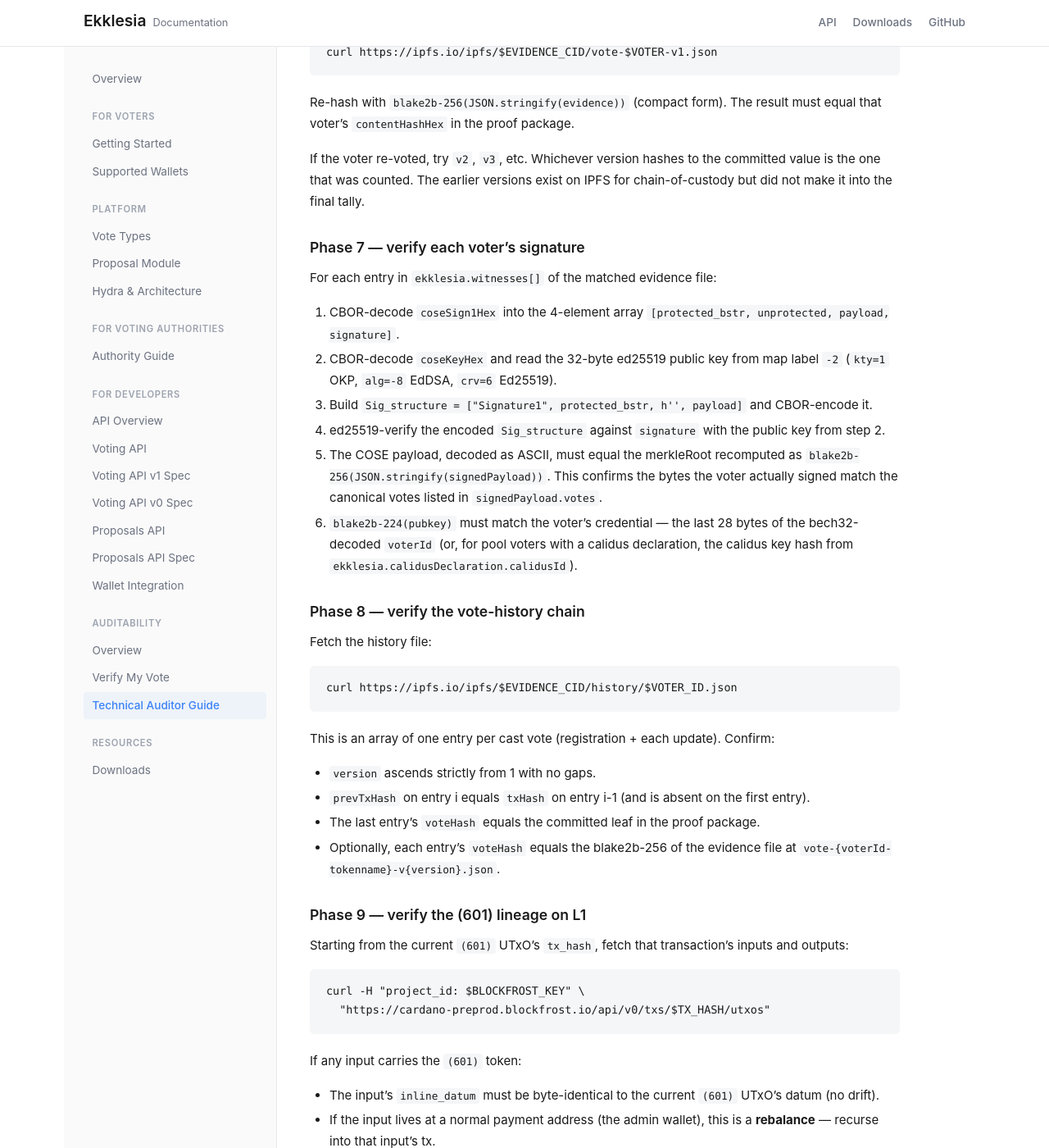
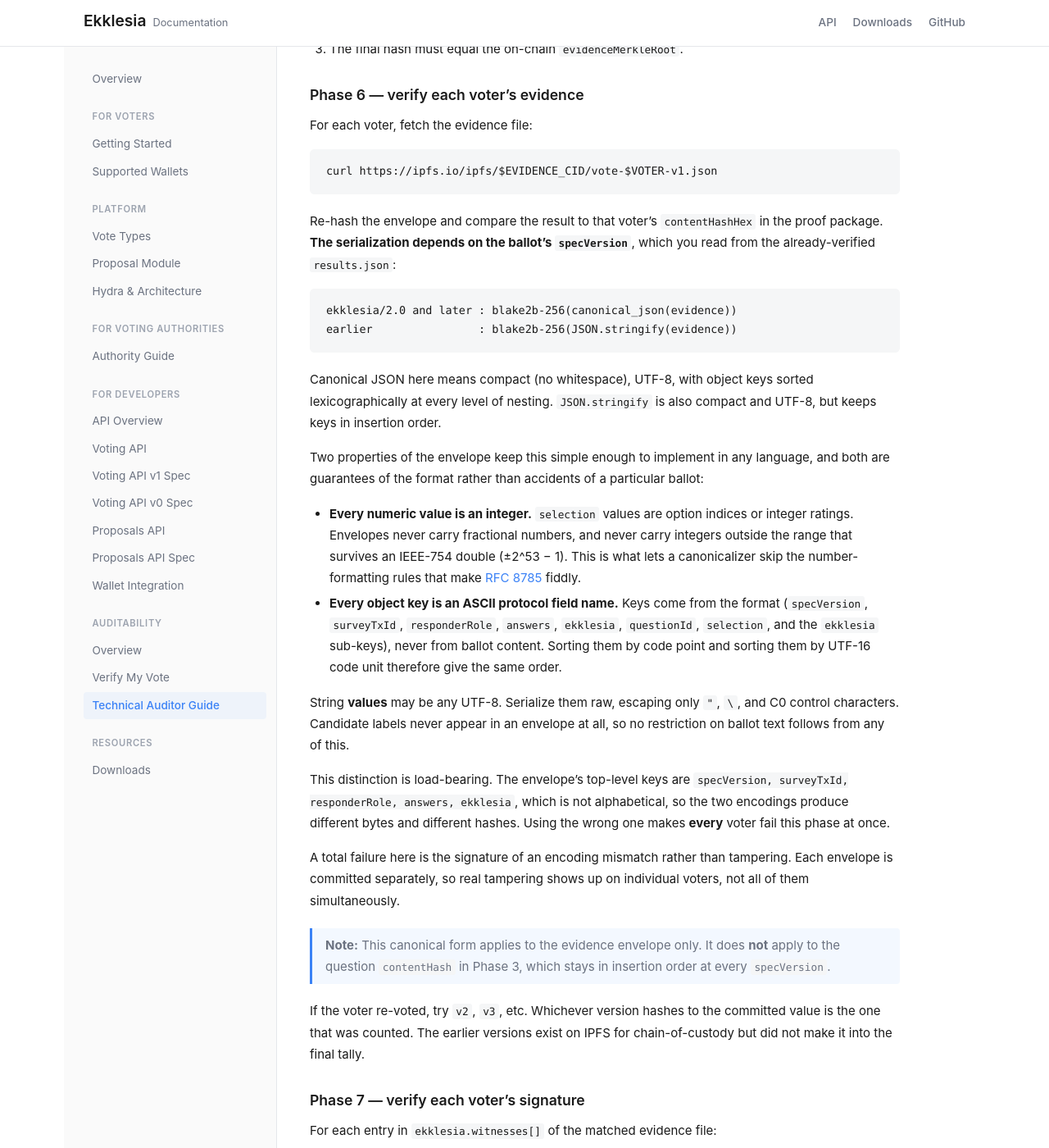
Before and after one commit to lerna-labs/ekklesia-docs, a Jekyll site: the page built from audit/technical/index.md, in a window 1280 px wide and 1400 px high, scrolled down 9612 px. Shown: the whole window at 82% size. Built offline with Jekyll 4.4.1, drawn with Linux system fonts in a browser that asks for light colours; some of the changed text lies outside the part shown.

Commit message:
Update: docs for specVersion 2.0 - Update documentation for specVersion: ekklesia\2.0 and some constraints around RFC8785-like serialization.

````diff
--- a/audit/technical/index.md
+++ b/audit/technical/index.md
@@ -409,6 +409,12 @@ For each entry in `ballot.json:questions[]`:
    — JS-default serialization, no whitespace, insertion-order keys.
 2. Compute `leaf = blake2b-256(0x00 || hex_decode(contentHashHex) || utf8(questionId))`.
 
+> **Note:** This hash uses **insertion-order** keys at every `specVersion`,
+> including `ekklesia/2.0`. The canonical sorted-key JSON that 2.0
+> introduced applies to the per-voter evidence envelopes in Phase 6, not
+> here. Question objects are not alphabetical, so sorting their keys
+> rebuilds a root that will not match `(600).ekklesia.merkleRoot`.
+
 Build the merkle tree by pairing leaves left-to-right; if the count is
 odd, the last leaf is paired with itself. Each parent is
 `blake2b-256(0x01 || min_lex(L, R) || max_lex(L, R))` where ordering is
@@ -447,8 +453,51 @@ For each voter, fetch the evidence file:
 curl https://ipfs.io/ipfs/$EVIDENCE_CID/vote-$VOTER-v1.json
 ```
 
-Re-hash with `blake2b-256(JSON.stringify(evidence))` (compact form). The
-result must equal that voter's `contentHashHex` in the proof package.
+Re-hash the envelope and compare the result to that voter's
+`contentHashHex` in the proof package. **The serialization depends on the
+ballot's `specVersion`**, which you read from the already-verified
+`results.json`:
+
+```
+ekklesia/2.0 and later : blake2b-256(canonical_json(evidence))
+earlier                : blake2b-256(JSON.stringify(evidence))
+```
+
+Canonical JSON here means compact (no whitespace), UTF-8, with object keys
+sorted lexicographically at every level of nesting. `JSON.stringify` is
+also compact and UTF-8, but keeps keys in insertion order.
+
+Two properties of the envelope keep this simple enough to implement in any
+language, and both are guarantees of the format rather than accidents of a
+particular ballot:
+
+- **Every numeric value is an integer.** `selection` values are option
+  indices or integer ratings. Envelopes never carry fractional numbers, and
+  never carry integers outside the range that survives an IEEE-754 double
+  (±2^53 − 1). This is what lets a canonicalizer skip the number-formatting
+  rules that make [RFC 8785](https://www.rfc-editor.org/rfc/rfc8785) fiddly.
+- **Every object key is an ASCII protocol field name.** Keys come from the
+  format (`specVersion`, `surveyTxId`, `responderRole`, `answers`,
+  `ekklesia`, `questionId`, `selection`, and the `ekklesia` sub-keys), never
+  from ballot content. Sorting them by code point and sorting them by UTF-16
+  code unit therefore give the same order.
+
+String **values** may be any UTF-8. Serialize them raw, escaping only `"`,
+`\`, and C0 control characters. Candidate labels never appear in an
+envelope at all, so no restriction on ballot text follows from any of this.
+
+This distinction is load-bearing. The envelope's top-level keys are
+`specVersion, surveyTxId, responderRole, answers, ekklesia`, which is not
+alphabetical, so the two encodings produce different bytes and different
+hashes. Using the wrong one makes **every** voter fail this phase at once.
+
+A total failure here is the signature of an encoding mismatch rather than
+tampering. Each envelope is committed separately, so real tampering shows
+up on individual voters, not all of them simultaneously.
+
+> **Note:** This canonical form applies to the evidence envelope only. It
+> does **not** apply to the question `contentHash` in Phase 3, which stays
+> in insertion order at every `specVersion`.
 
 If the voter re-voted, try `v2`, `v3`, etc. Whichever version hashes to
 the committed value is the one that was counted. The earlier versions
````
Also changed, not shown: authority-guide/index.md (+15 -7 lines), wallet-integration/index.md (+7 -0 lines), .changeset/tidy-lions-repeat.md (added), 1 other file.
